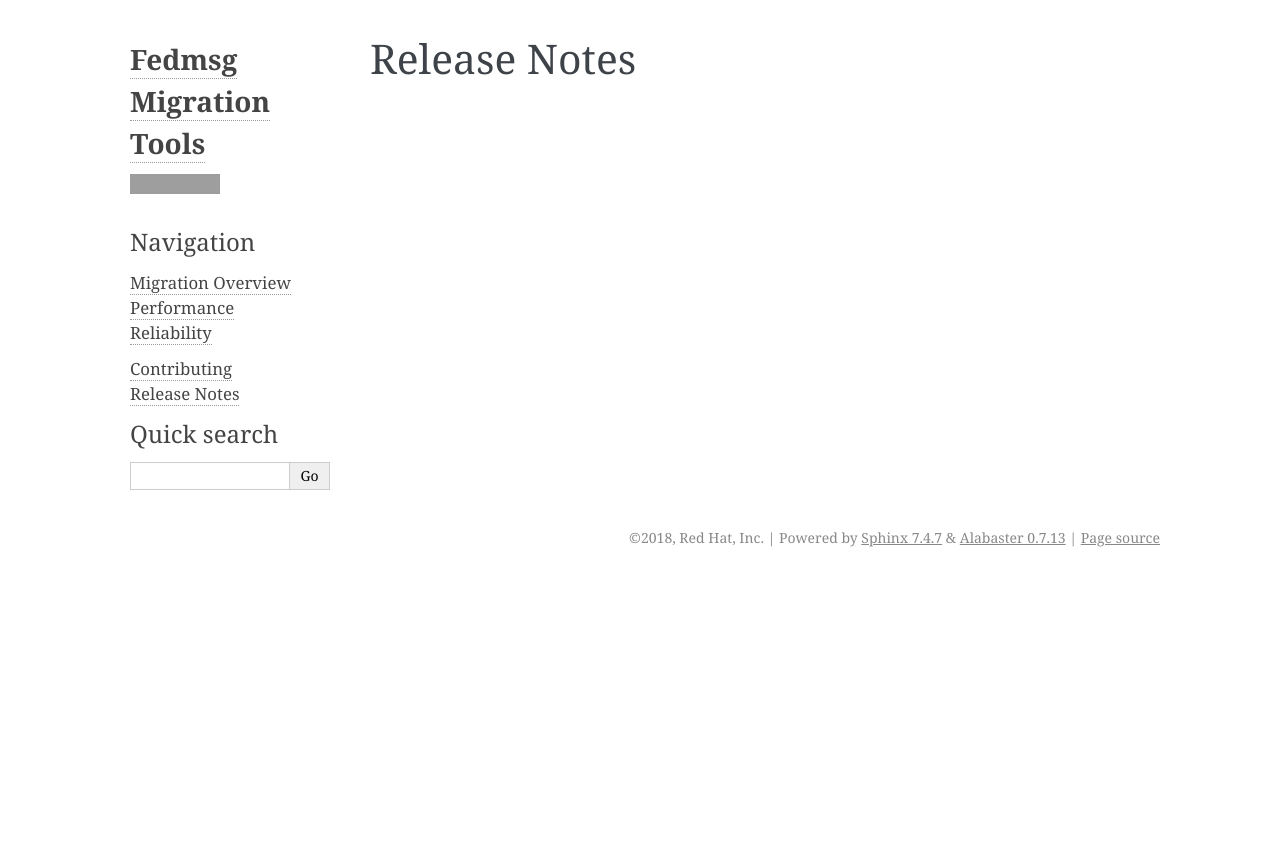
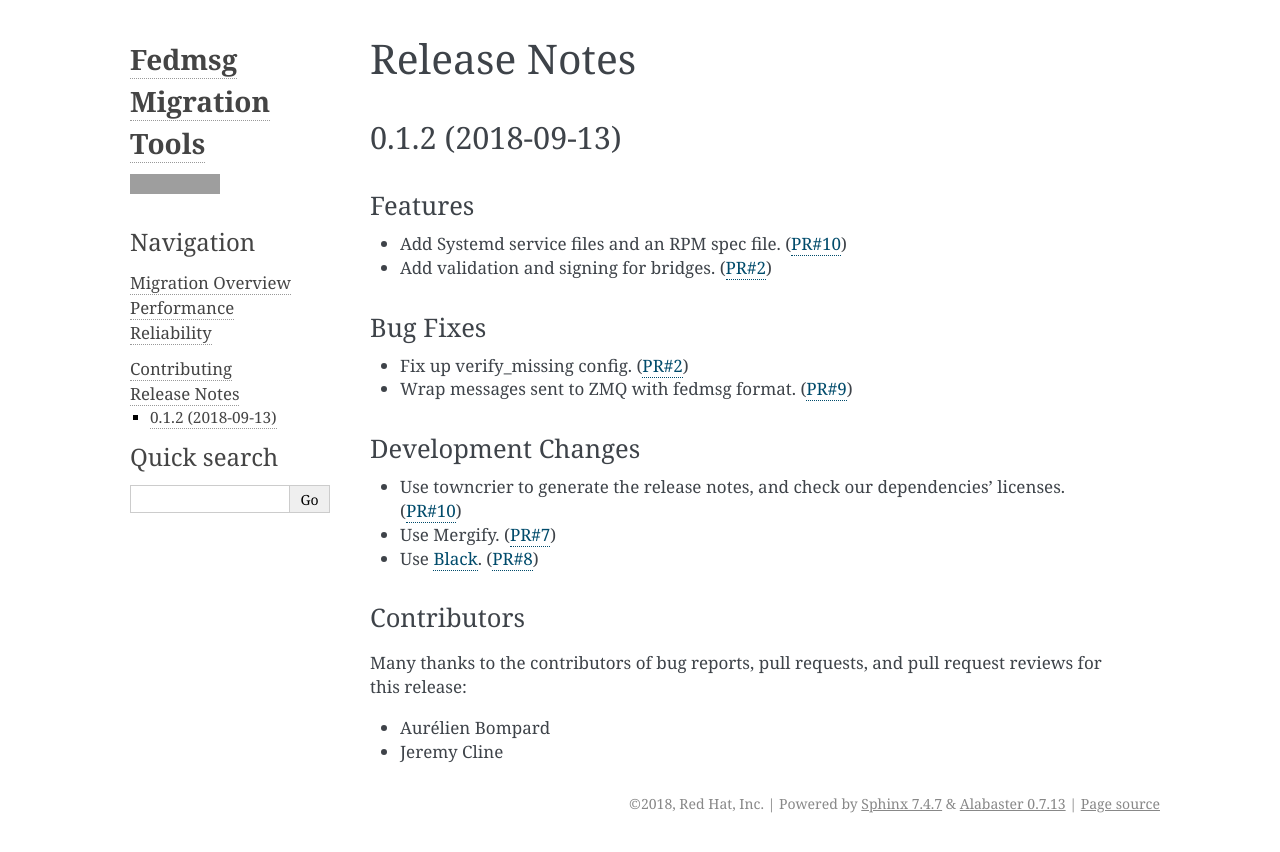
Before and after one commit to fedora-infra/fedmsg-migration-tools, a Sphinx documentation site: the page built from docs/changelog.rst, in a window 1280 px wide. Shown: the top 852 px of the page. Built offline with Sphinx 7.4.7, drawn with Linux system fonts in a browser that asks for light colours; grey boxes are pictures that could not be loaded.

Commit message:
Version 0.1.2
Signed-off-by: Aurélien Bompard <aurelien@bompard.org>

```diff
--- a/docs/changelog.rst
+++ b/docs/changelog.rst
@@ -3,3 +3,48 @@ Release Notes
 =============
 
 .. towncrier release notes start
+
+0.1.2 (2018-09-13)
+==================
+
+Features
+--------
+
+* Add Systemd service files and an RPM spec file.
+  (`PR#10 <https://github.com/fedora-infra/fedmsg-migration-tools/pull/10>`_)
+
+* Add validation and signing for bridges.
+  (`PR#2 <https://github.com/fedora-infra/fedmsg-migration-tools/pull/2>`_)
+
+
+Bug Fixes
+---------
+
+* Fix up verify_missing config.
+  (`PR#2 <https://github.com/fedora-infra/fedmsg-migration-tools/pull/2>`_)
+
+* Wrap messages sent to ZMQ with fedmsg format.
+  (`PR#9 <https://github.com/fedora-infra/fedmsg-migration-tools/pull/9>`_)
+
+
+Development Changes
+-------------------
+
+* Use towncrier to generate the release notes, and check our
+  dependencies' licenses.
+  (`PR#10 <https://github.com/fedora-infra/fedmsg-migration-tools/pull/10>`_)
+
+* Use Mergify.
+  (`PR#7 <https://github.com/fedora-infra/fedmsg-migration-tools/pull/7>`_)
+
+* Use `Black <https://github.com/ambv/black>`_.
+  (`PR#8 <https://github.com/fedora-infra/fedmsg-migration-tools/pull/8>`_)
+
+
+Contributors
+------------
+Many thanks to the contributors of bug reports, pull requests, and pull request
+reviews for this release:
+
+* Aurélien Bompard
+* Jeremy Cline
--- a/fedmsg_migration_tools/__init__.py
+++ b/fedmsg_migration_tools/__init__.py
@@ -15,4 +15,4 @@
 # with this program; if not, write to the Free Software Foundation, Inc.,
 # 51 Franklin Street, Fifth Floor, Boston, MA 02110-1301 USA.
 
-__version__ = "0.1.1"
+__version__ = "0.1.2"
--- a/setup.py
+++ b/setup.py
@@ -59,7 +59,7 @@ setup(
     url="https://github.com/fedora-infra/fedmsg-migration-tools",
     # Possible options are at https://pypi.python.org/pypi?%3Aaction=list_classifiers
     classifiers=[
-        "Development Status :: 1 - Planning",
+        "Development Status :: 4 - Beta",
         "License :: OSI Approved :: GNU General Public License v2 or later (GPLv2+)",
         "Operating System :: POSIX :: Linux",
         "Programming Language :: Python :: 3",
```
Also changed, not shown: 10 other files.
